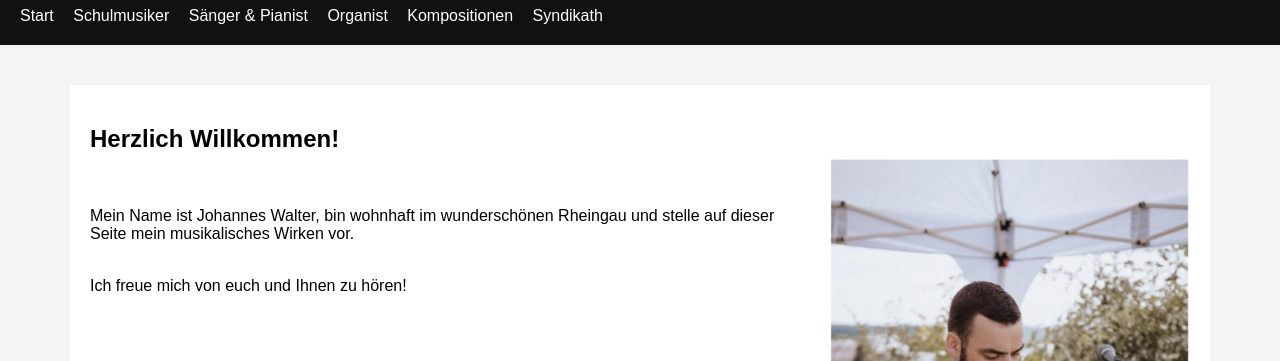
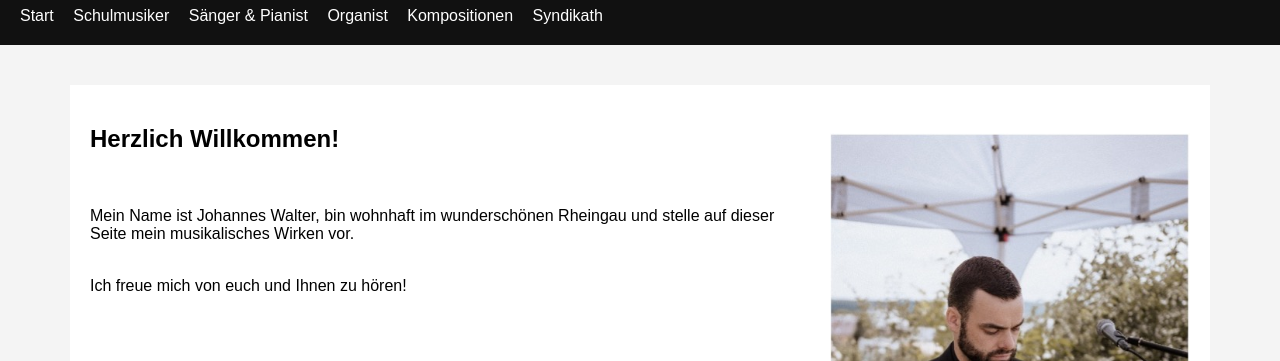
Before and after one commit to djeydoubleyou/djeydoubleyou, a plain HTML site: page index.html in a window 1280 px wide. Shown: the part 93-454 px from the top of the page. Drawn offline with Linux system fonts and the light colour scheme.

Commit message:
Update index.html

```diff
--- a/index.html
+++ b/index.html
@@ -20,7 +20,7 @@ footer { text-align:center; padding:15px; font-size:13px; }
 }
 
 .media img {
-  margin-top: -15px;
+  margin-top: -40px;
 }
  .signature {
     font-family: "Brush Script MT", "Segoe Script", "Comic Sans MS", cursive;
```
